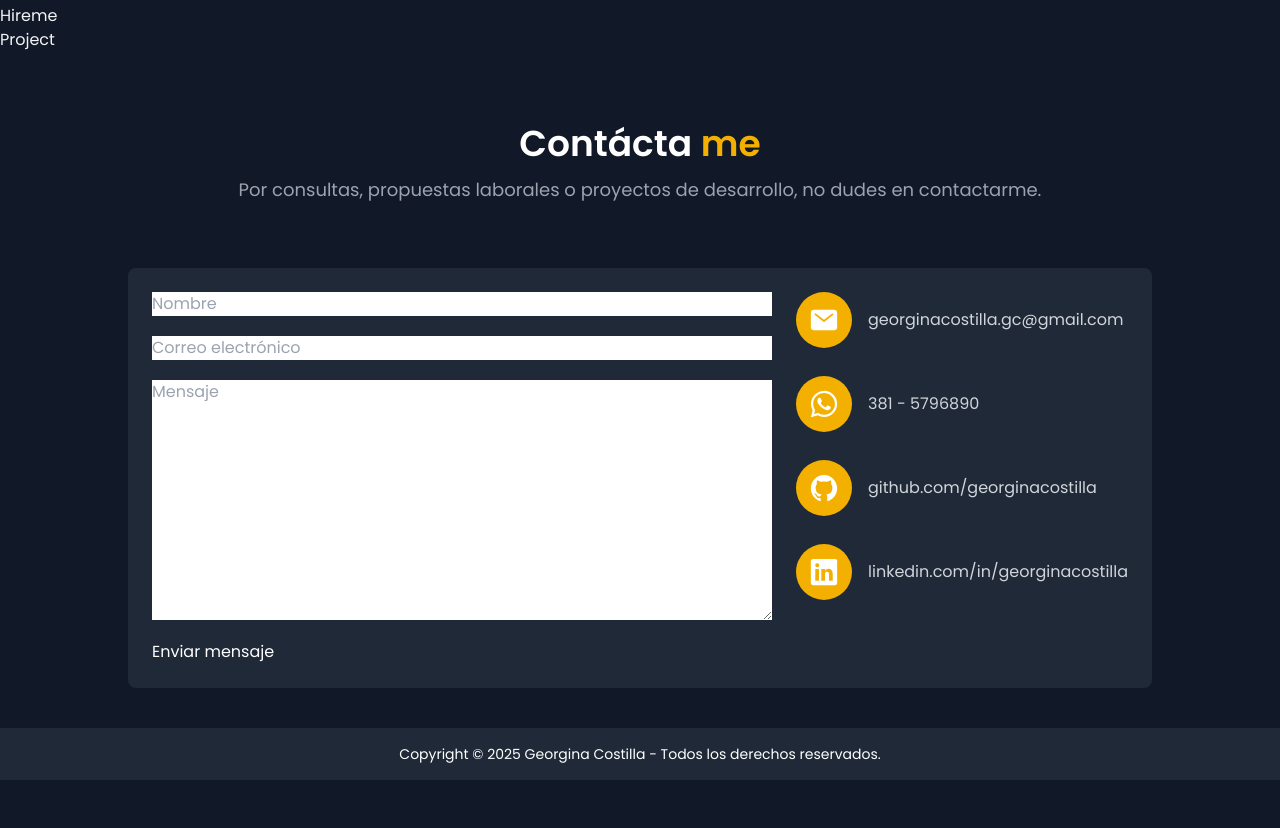
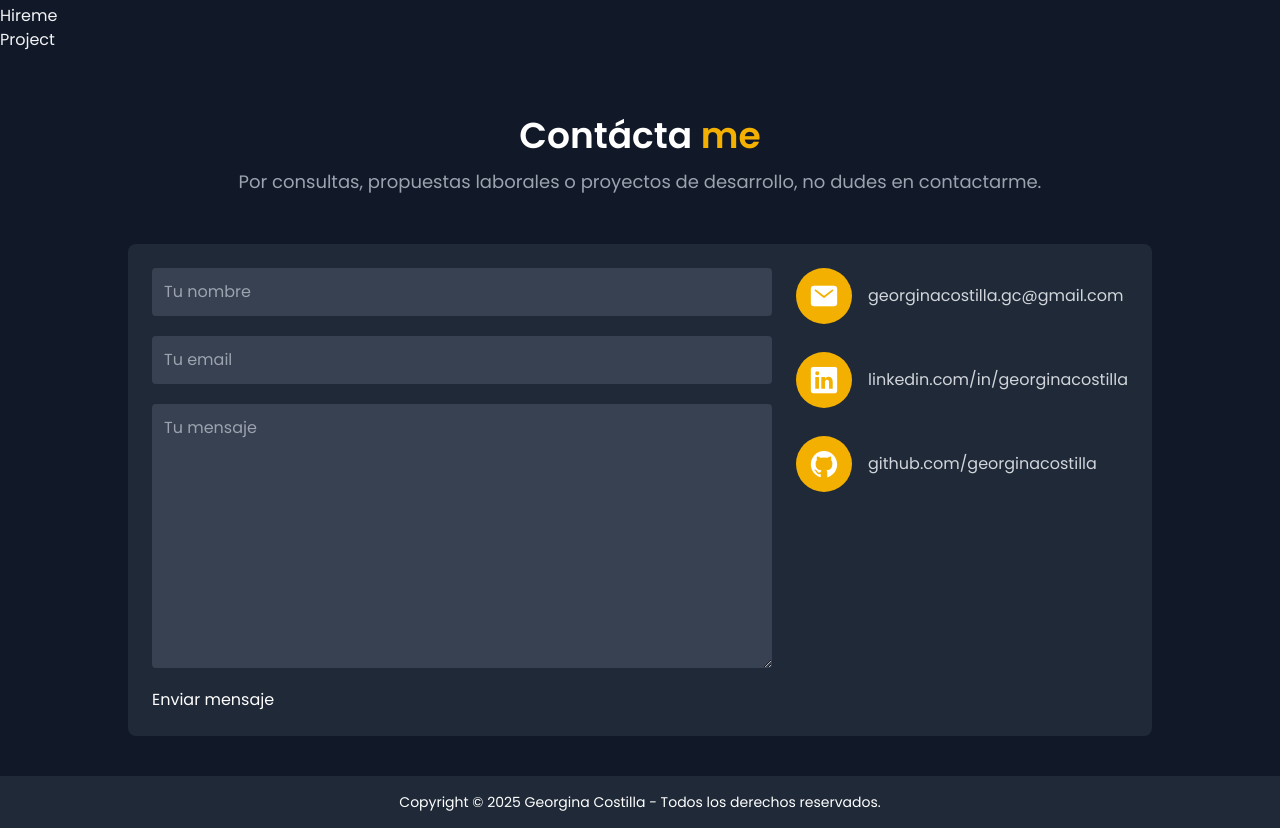
Before and after one commit to georginacostilla/miNuevoPortfolio, a React (Vite) app: page / in a window 1280 px wide. Shown: the part 1468-2296 px from the top of the page. Before the commit the page ends 2248 px from the top, so only its background shows below. Built offline with nearby package versions, Linux system fonts and the light colour scheme.

Commit message:
correcciones en el diseño del formulario

```diff
--- a/src/components/Contact.jsx
+++ b/src/components/Contact.jsx
@@ -1,55 +1,79 @@
 
 const Contact = () => {
-
-  const contacto_info = [
+  const contact_info = [
     {
       logo: "mail",
       text: "georginacostilla.gc@gmail.com",
       url: "mailto:georginacostilla.gc@gmail.com",
     },
     {
-      logo: "logo-whatsapp",
-      text: "381 - 5796890",
-      url: "https://wa.me/543815796890",
+      logo: "logo-linkedin",
+      text: "linkedin.com/in/georginacostilla",
+      url: "https://linkedin.com/in/georginacostilla",
     },
     {
       logo: "logo-github",
       text: "github.com/georginacostilla",
       url: "https://github.com/georginacostilla",
     },
-    {
-      logo: "logo-linkedin",
-      text: "linkedin.com/in/georginacostilla",
-      url: "https://linkedin.com/in/georginacostilla",
-    },
   ];
+
+  const handleSubmit = (e) => {
+    e.preventDefault();
+    const name = e.target[0].value;
+    const email = e.target[1].value;
+    const message = e.target[2].value;
+
+    const mailtoLink = `mailto:georginacostilla.gc@gmail.com?subject=Mensaje de ${name}&body=${encodeURIComponent(
+      message + "\n\nContacto: " + email
+    )}`;
+    window.location.href = mailtoLink;
+  };
 
   return (
     <section id="contact" className="py-10 px-3 text-white">
-      <div className="text-center mt-8">
+      <div className="text-center mt-6">
         <h3 className="text-4xl font-semibold">
           Contácta <span className="text-primary">me</span>
         </h3>
-        <p className="text-gray-400 mt-3 text-lg">Por consultas, propuestas laborales o proyectos de desarrollo, no dudes en contactarme.</p>
+        <p className="text-gray-400 mt-3 text-lg">
+          Por consultas, propuestas laborales o proyectos de desarrollo, no dudes en contactarme.
+        </p>
 
-        <div
-          className="mt-16 flex md:flex-row flex-col
-         gap-6 max-w-5xl bg-gray-800 md:p-6 p-2 rounded-lg mx-auto"
-        >
-          <form className="flex flex-col flex-1 gap-5">
-            <input type="text" placeholder="Nombre" />
-            <input type="Email" placeholder="Correo electrónico" />
-            <textarea placeholder="Mensaje" rows={10}></textarea>
-            <button className="btn-primary w-fit">Enviar mensaje</button>
+        <div className="mt-12 flex md:flex-row flex-col gap-6 max-w-5xl bg-gray-800 md:p-6 p-2 rounded-lg mx-auto">
+          {/* Formulario */}
+          <form onSubmit={handleSubmit} className="flex flex-col flex-1 gap-5">
+            <input
+              type="text"
+              placeholder="Tu nombre"
+              required
+              className="p-3 rounded bg-gray-700 text-white outline-none"
+            />
+            <input
+              type="email"
+              placeholder="Tu email"
+              required
+              className="p-3 rounded bg-gray-700 text-white outline-none"
+            />
+            <textarea
+              placeholder="Tu mensaje"
+              rows={10}
+              required
+              className="p-3 rounded bg-gray-700 text-white outline-none"
+            ></textarea>
+            <button type="submit" className="btn-primary w-fit">
+              Enviar mensaje
+            </button>
           </form>
-          <div className="flex flex-col  gap-7 ">
-            {contacto_info.map((contact, i) => (
+
+          {/* Info de contacto */}
+          <div className="flex flex-col gap-7">
+            {contact_info.map((contact, i) => (
               <div
                 key={i}
-                className="flex flex-row
-                  text-left gap-4 flex-wrap items-center"
+                className="flex flex-row text-left gap-4 flex-wrap items-center"
               >
-                <div className="min-w-[3.5rem]  text-3xl min-h-[3.5rem] flex items-center justify-center text-white bg-primary rounded-full">
+                <div className="min-w-[3.5rem] text-3xl min-h-[3.5rem] flex items-center justify-center text-white bg-primary rounded-full">
                   <ion-icon name={contact.logo}></ion-icon>
                 </div>
                 <a
@@ -70,3 +94,70 @@ const Contact = () => {
 };
 
 export default Contact;
+
+// const Contact = () => {
+
+//   const contacto_info = [
+//     {
+//       logo: "mail",
+//       text: "georginacostilla.gc@gmail.com",
+//       url: "mailto:georginacostilla.gc@gmail.com",
+//     },
+//     {
+//       logo: "logo-github",
+//       text: "github.com/georginacostilla",
+//       url: "https://github.com/georginacostilla",
+//     },
+//     {
+//       logo: "logo-linkedin",
+//       text: "linkedin.com/in/georginacostilla",
+//       url: "https://linkedin.com/in/georginacostilla",
+//     },
+//   ];
+
+//   return (
+//     <section id="contact" className="py-10 px-3 text-white">
+//       <div className="text-center mt-8">
+//         <h3 className="text-4xl font-semibold">
+//           Contácta <span className="text-primary">me</span>
+//         </h3>
+//         <p className="text-gray-400 mt-3 text-lg">Por consultas, propuestas laborales o proyectos de desarrollo, no dudes en contactarme.</p>
+
+//         <div
+//           className="mt-16 flex md:flex-row flex-col
+//          gap-6 max-w-5xl bg-gray-800 md:p-6 p-2 rounded-lg mx-auto"
+//         >
+//           <form className="flex flex-col flex-1 gap-5">
+//             <input type="text" placeholder="Nombre" />
+//             <input type="Email" placeholder="Correo electrónico" />
+//             <textarea placeholder="Mensaje" rows={10}></textarea>
+//             <button className="btn-primary w-fit">Enviar mensaje</button>
+//           </form>
+//           <div className="flex flex-col  gap-7 ">
+//             {contacto_info.map((contact, i) => (
+//               <div
+//                 key={i}
+//                 className="flex flex-row
+//                   text-left gap-4 flex-wrap items-center"
+//               >
+//                 <div className="min-w-[3.5rem]  text-3xl min-h-[3.5rem] flex items-center justify-center text-white bg-primary rounded-full">
+//                   <ion-icon name={contact.logo}></ion-icon>
+//                 </div>
+//                 <a
+//                   href={contact.url}
+//                   target="_blank"
+//                   rel="noopener noreferrer"
+//                   className="md:text-base text-sm break-words text-gray-300 hover:underline"
+//                 >
+//                   {contact.text}
+//                 </a>
+//               </div>
+//             ))}
+//           </div>
+//         </div>
+//       </div>
+//     </section>
+//   );
+// };
+
+// export default Contact;
```
